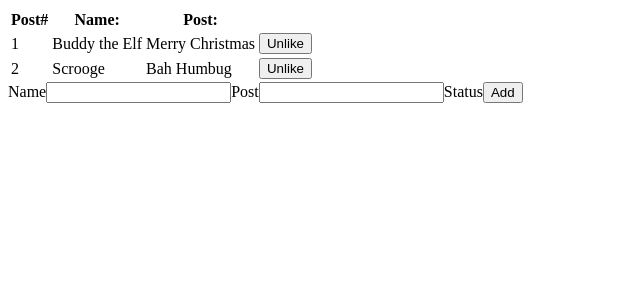
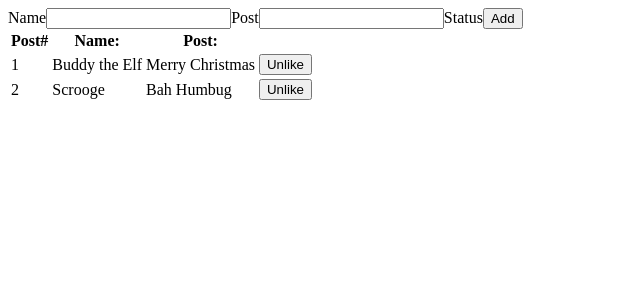
Before and after one commit to sarah-lee-1/Social-Feed, a React (Create React App) app: page / in a window 1280 px wide. Shown: the top 300 px of the page, without its empty margins (0-640 px from the left). Built offline with nearby package versions, Linux system fonts and the light colour scheme.

Commit message:
Changed Display format for New Posts & Post List

```diff
--- a/src/App.js
+++ b/src/App.js
@@ -8,15 +8,15 @@ function App() {
 
   function addNewEntry(entry) {
 
-    let tempEntries = [...entries, entry];
+    let tempEntries = [entry, ...entries,];
 
     setEntries(tempEntries);
   }
 
   return (
     <div>
+      <CreatePost addNewEntryProperty={addNewEntry}/>
       <DisplayPosts parentEntries={entries}/>
-      <CreatePost addNewEntryProperty={addNewEntry}/>
 
     </div>
   );
```
